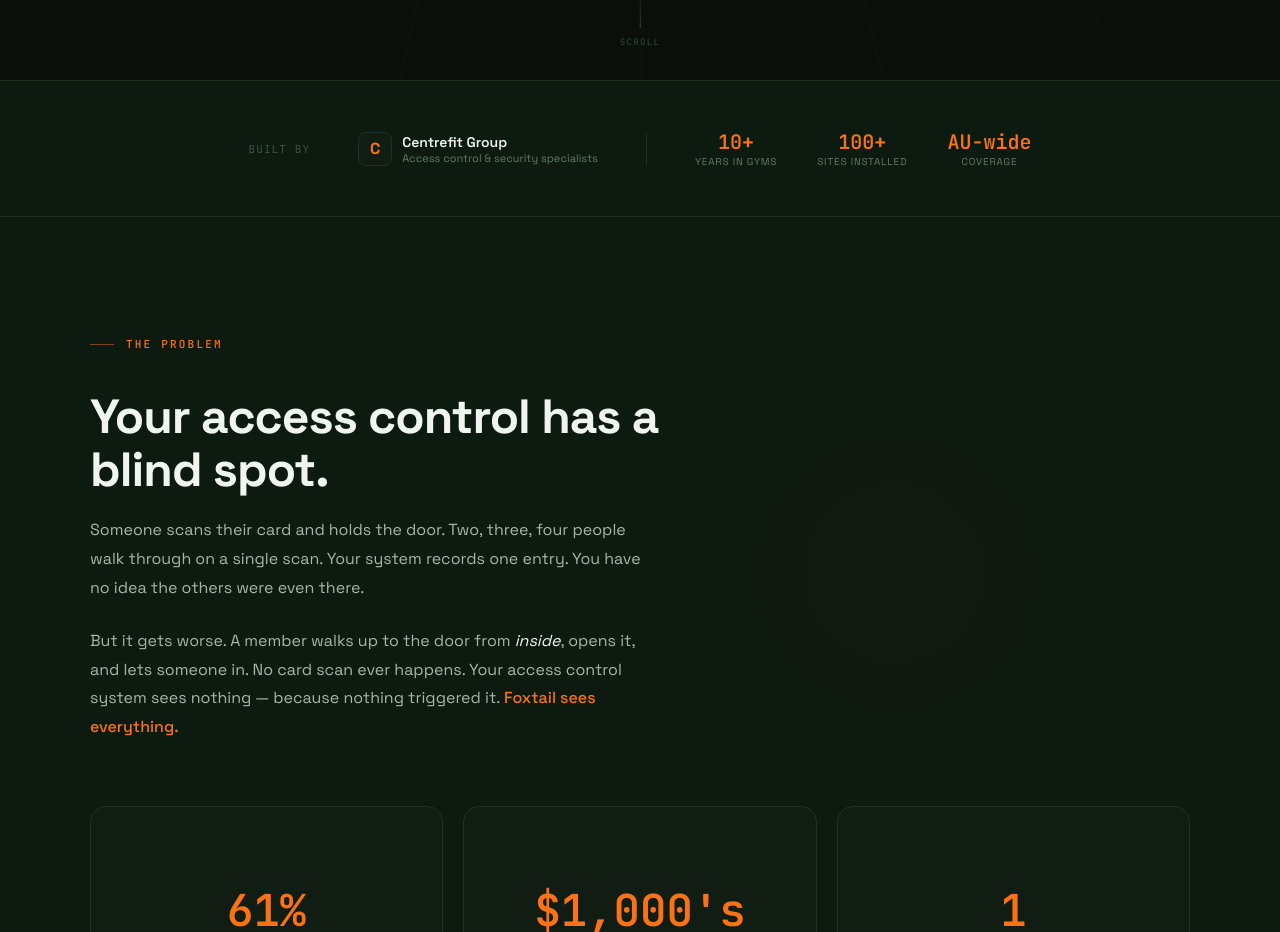
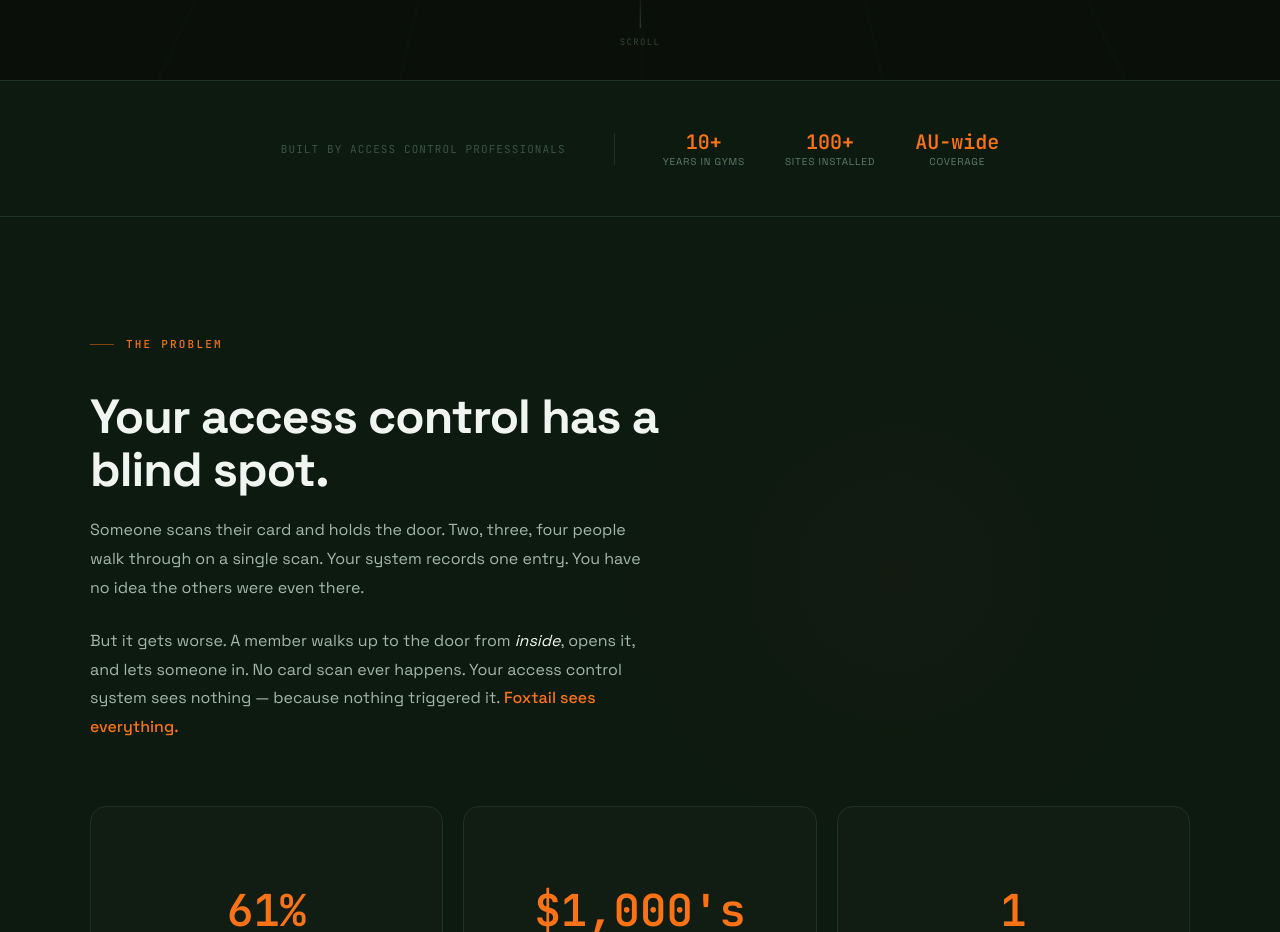
Before and after one commit to mitchpearce94-afk/foxtail-website, a React (Vite) app: page / in a window 1280 px wide. Shown: the part 920-1852 px from the top of the page. Built offline with nearby package versions, Linux system fonts and the light colour scheme.

Commit message:
fix: remove all Centrefit references — complete company separation

```diff
--- a/index.html
+++ b/index.html
@@ -43,10 +43,7 @@
         "email": "admin@foxtailai.com.au",
         "contactType": "customer service"
       },
-      "parentOrganization": {
-        "@type": "Organization",
-        "name": "Centrefit Pty Ltd"
-      }
+      "foundingDate": "2026"
     }
     </script>
     <script type="application/ld+json">
--- a/src/App.jsx
+++ b/src/App.jsx
@@ -261,16 +261,7 @@ function HomePage({ setPage }) {
       {/* SOCIAL PROOF */}
       <section className="fx-section" style={{ padding: mobile ? "40px 20px" : "48px 48px", borderTop: `1px solid ${C.border}`, background: C.forest }}>
         <div style={{ maxWidth: 1100, margin: "0 auto", display: "flex", alignItems: "center", justifyContent: "center", gap: mobile ? 24 : 48, flexWrap: "wrap" }}>
-          <span style={{ fontFamily: "'JetBrains Mono', monospace", fontSize: 11, color: C.t4, letterSpacing: "0.1em", textTransform: "uppercase" }}>Built by</span>
-          <div style={{ display: "flex", alignItems: "center", gap: 10 }}>
-            <div style={{ width: 32, height: 32, borderRadius: 8, background: C.surface, border: `1px solid ${C.border}`, display: "flex", alignItems: "center", justifyContent: "center" }}>
-              <span style={{ fontSize: 16, fontWeight: 700, color: C.fox }}>C</span>
-            </div>
-            <div>
-              <div style={{ fontSize: 14, fontWeight: 600, color: C.t1 }}>Centrefit Group</div>
-              <div style={{ fontSize: 11, color: C.t3 }}>Access control &amp; security specialists</div>
-            </div>
-          </div>
+          <span style={{ fontFamily: "'JetBrains Mono', monospace", fontSize: 11, color: C.t4, letterSpacing: "0.1em", textTransform: "uppercase" }}>Built by access control professionals</span>
           <div style={{ width: 1, height: 32, background: C.border, display: mobile ? "none" : "block" }} />
           <div style={{ display: "flex", gap: mobile ? 24 : 40, alignItems: "center" }}>
             <div style={{ textAlign: "center" }}>
@@ -1067,7 +1058,7 @@ function PrivacyPage() {
           Foxtail AI Pty Ltd (ACN 696 970 519) ("Foxtail AI", "we", "us", "our") is committed to protecting your privacy in accordance with the Australian Privacy Act 1988 (Cth) and the Australian Privacy Principles (APPs). This policy explains how we collect, use, disclose, and store personal information.
         </p>
         <p style={pStyle}>
-          Foxtail AI is a subsidiary of Centrefit Pty Ltd, operating from Brisbane, Queensland, Australia.
+          Foxtail AI Pty Ltd (ACN 696 970 519) operates from Brisbane, Queensland, Australia.
         </p>
       </section>
 
@@ -1233,7 +1224,7 @@ function TermsPage() {
         </p>
         <p style={pStyle}>Last updated: 10 April 2026</p>
         <p style={pStyle}>
-          These Terms of Service ("Terms") govern your access to and use of the services provided by Foxtail AI Pty Ltd (ACN 696 970 519) ("Foxtail AI", "we", "us", "our"), a subsidiary of Centrefit Pty Ltd, operating from Brisbane, Queensland, Australia.
+          These Terms of Service ("Terms") govern your access to and use of the services provided by Foxtail AI Pty Ltd (ACN 696 970 519) ("Foxtail AI", "we", "us", "our"), operating from Brisbane, Queensland, Australia.
         </p>
         <p style={pStyle}>
           By accessing or using our platform, dashboard, edge devices, or any related services (collectively, the "Service"), you agree to be bound by these Terms. If you do not agree, do not use the Service.
```
